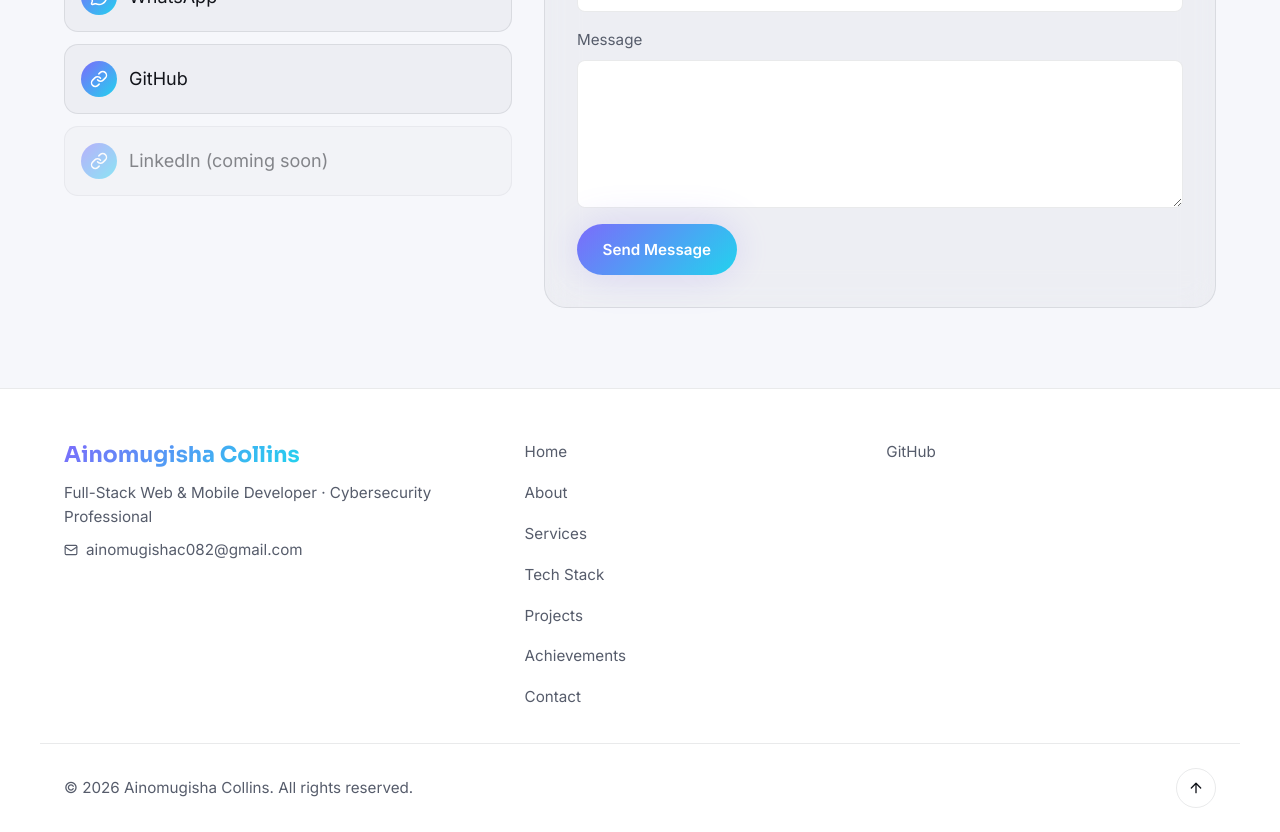
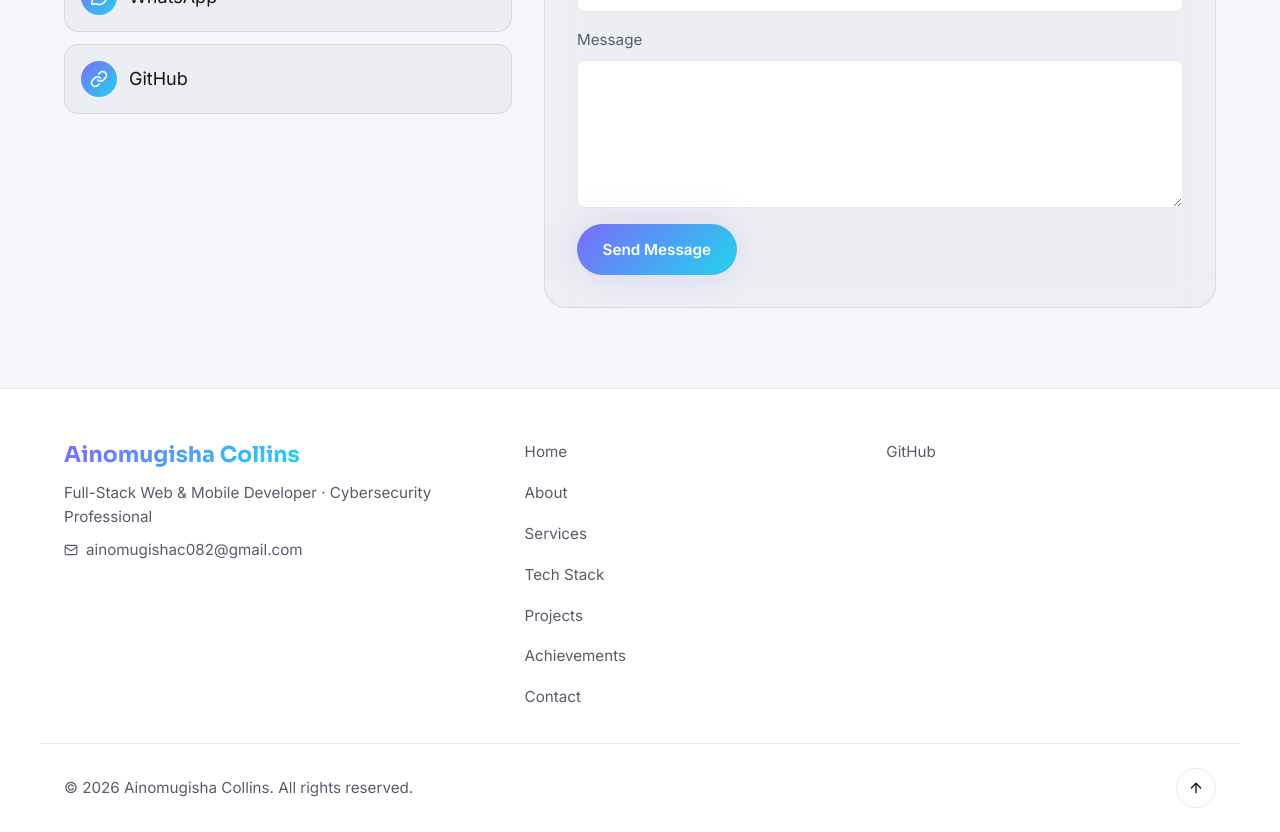
Before and after one commit to Codecollins24/ac-portfolio, a React (Vite) app: page / in a window 1280 px wide. Shown: the part 5500-6332 px from the top of the page. Built offline with nearby package versions, Linux system fonts and the light colour scheme.

Commit message:
Comment out LinkedIn entry in contact section for now

```diff
--- a/src/components/Contact.jsx
+++ b/src/components/Contact.jsx
@@ -59,9 +59,10 @@ export default function Contact() {
       href: `https://wa.me/${contact.whatsapp.replace("+", "")}`,
     },
     { icon: "LinkIcon", label: "GitHub", href: contact.github },
-    contact.linkedin
-      ? { icon: "LinkIcon", label: "LinkedIn", href: contact.linkedin }
-      : { icon: "LinkIcon", label: "LinkedIn (coming soon)", href: null },
+    // Commented out for now — re-enable once the LinkedIn profile is ready.
+    // contact.linkedin
+    //   ? { icon: "LinkIcon", label: "LinkedIn", href: contact.linkedin }
+    //   : { icon: "LinkIcon", label: "LinkedIn (coming soon)", href: null },
   ];
 
   return (
```
